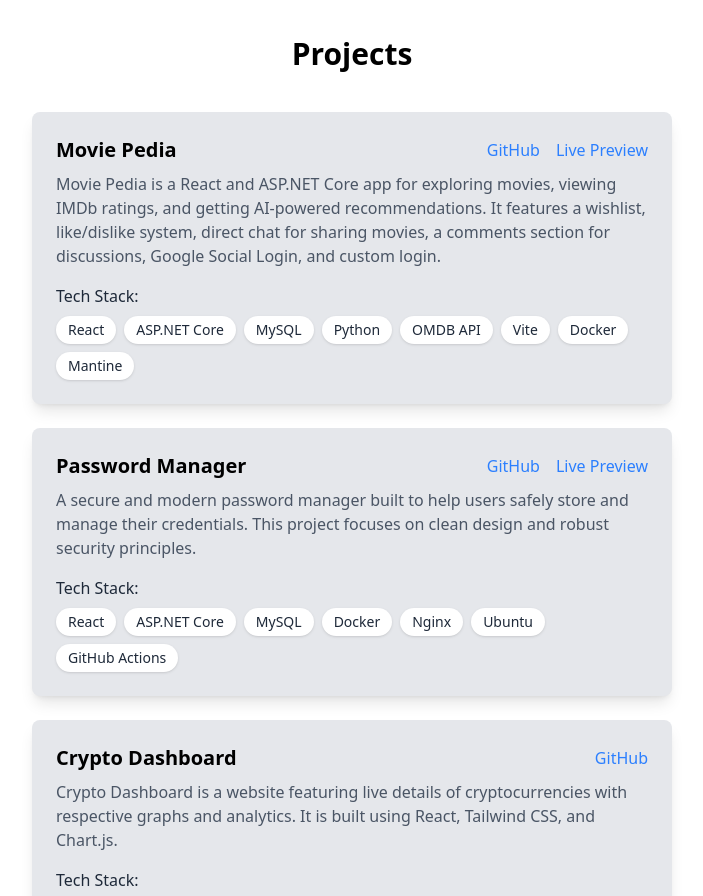
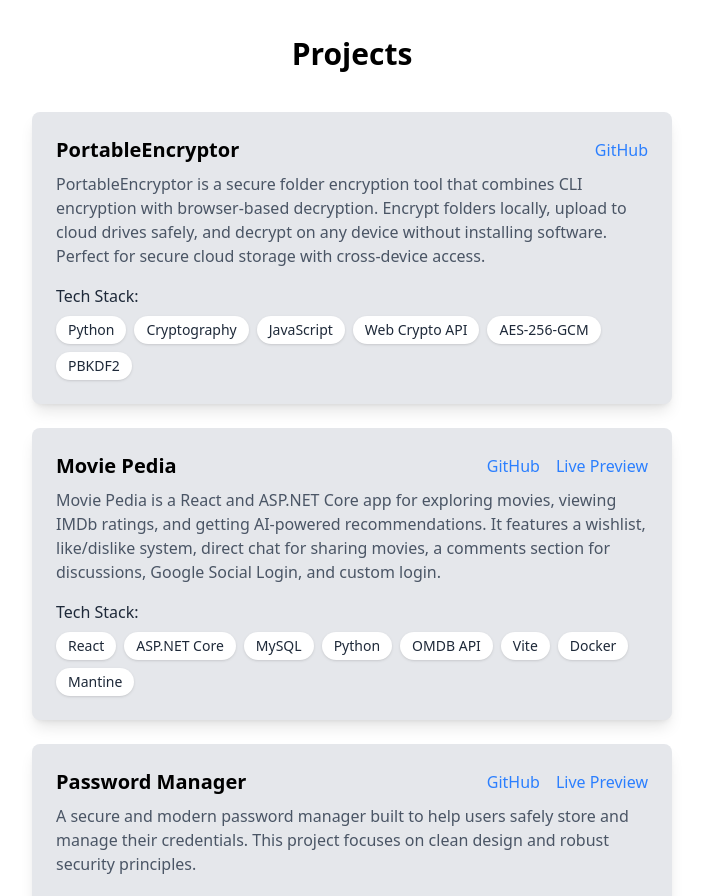
Before and after one commit to Viraj2313/portfolio, a React (Vite) app: page / in a window 1280 px wide. Shown: the part 800-1696 px from the top of the page, without its empty margins (288-991 px from the left). Built offline with nearby package versions, Linux system fonts and the light colour scheme.

Commit message:
new project added

```diff
--- a/src/pages/Projects.jsx
+++ b/src/pages/Projects.jsx
@@ -1,13 +1,28 @@
 import React from "react";
 import Project from "../components/Project";
+
 const Projects = () => {
   const projects = [
     {
+      name: "PortableEncryptor",
+      description: `PortableEncryptor is a secure folder encryption tool that combines CLI encryption with browser-based decryption. Encrypt folders locally, upload to cloud drives safely, and decrypt on any device without installing software. Perfect for secure cloud storage with cross-device access.`,
+      gitHubLink: "https://github.com/Viraj2313/portable-encryptor",
+      livePreview: "",
+      techStack: [
+        "Python",
+        "Cryptography",
+        "JavaScript",
+        "Web Crypto API",
+        "AES-256-GCM",
+        "PBKDF2",
+      ],
+    },
+    {
       name: "Movie Pedia",
       description: `Movie Pedia is a React and ASP.NET Core app for exploring movies,
-    viewing IMDb ratings, and getting AI-powered recommendations. It features a wishlist,
-    like/dislike system, direct chat for sharing movies, a comments section for discussions,
-    Google Social Login, and custom login.`,
+       viewing IMDb ratings, and getting AI-powered recommendations. It features a wishlist,
+       like/dislike system, direct chat for sharing movies, a comments section for discussions,
+       Google Social Login, and custom login.`,
       gitHubLink: "https://github.com/Viraj2313/Movie-Pedia",
       livePreview: "https://moviepedia.virajdeveloper.online",
       techStack: [
@@ -40,7 +55,7 @@ const Projects = () => {
     {
       name: "Crypto Dashboard",
       description: `Crypto Dashboard is a website featuring live details of cryptocurrencies
-      with respective graphs and analytics. It is built using React, Tailwind CSS, and Chart.js.`,
+       with respective graphs and analytics. It is built using React, Tailwind CSS, and Chart.js.`,
       gitHubLink: "https://github.com/Viraj2313/cyrpto-dashboard",
       livePreview: "",
       techStack: ["React", "Tailwind CSS", "Chart.js", "REST API"],
```
